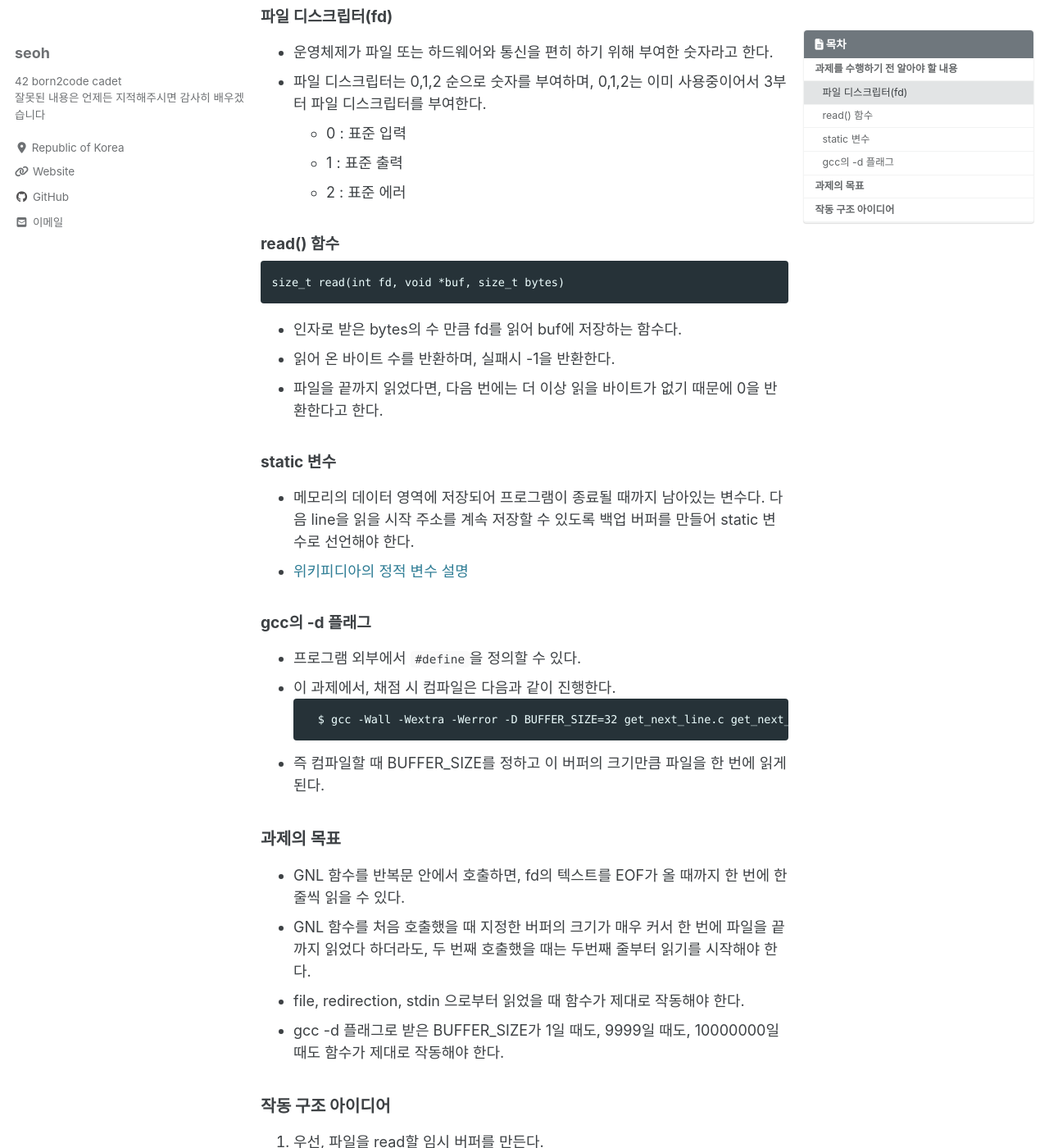
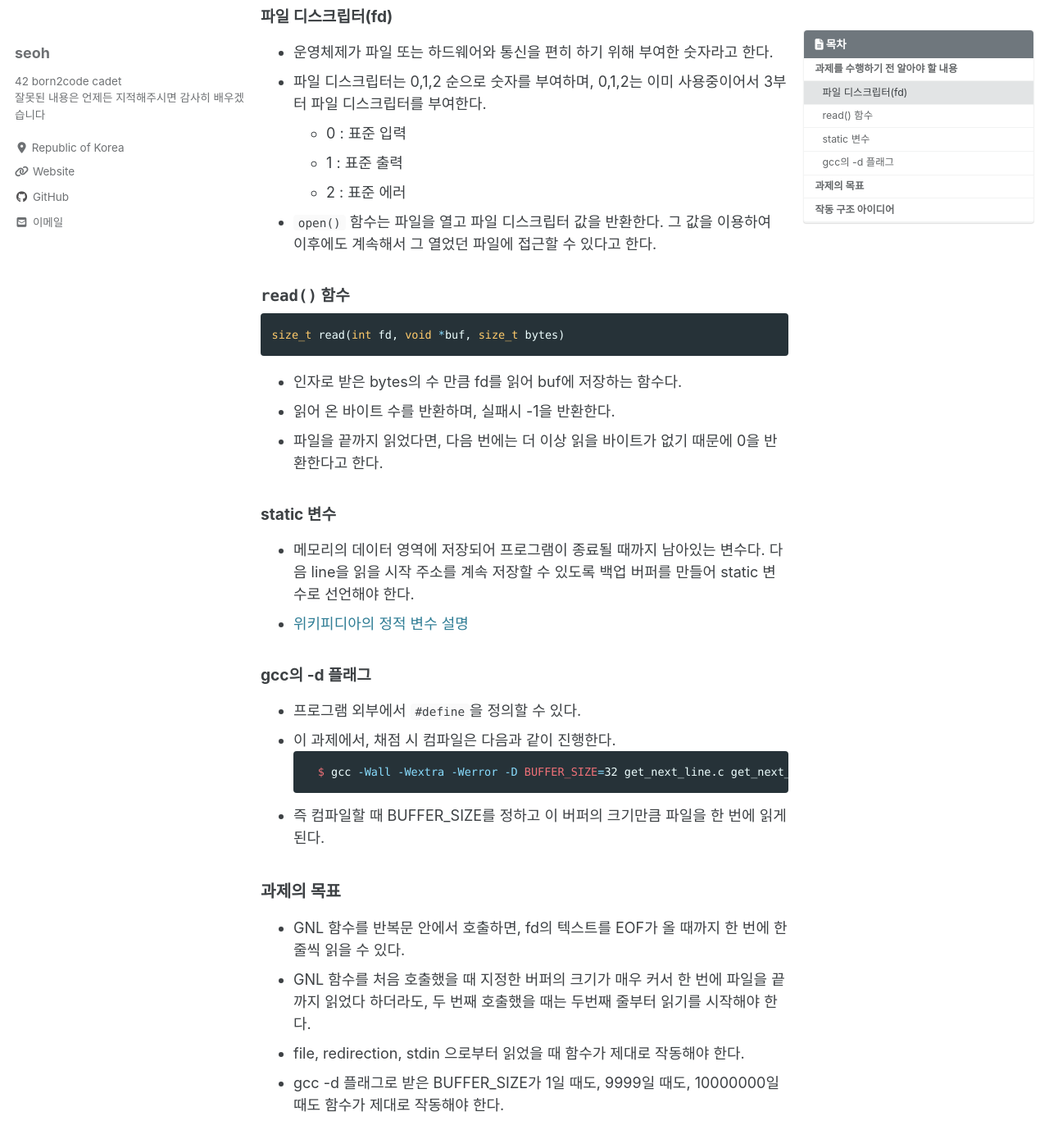
Before and after one commit to ohseyong/ohseyong.github.io, a Jekyll site: the page built from _posts/2020-06-30-Get-Next-Line.md, in a window 1280 px wide and 1400 px high, scrolled down 354 px. Shown: the whole window at 82% size. Built offline with Jekyll 4.4.1, drawn with Linux system fonts in a browser that asks for light colours; cached includes are drawn as plain includes; nearby versions of some CDN libraries; comment, search, counter and statistics services are not loaded; some of the changed text lies outside the part shown.

Commit message:
fixed some files

````diff
--- a/_posts/2020-06-30-Get-Next-Line.md
+++ b/_posts/2020-06-30-Get-Next-Line.md
@@ -21,9 +21,11 @@ toc_sticky: true
    * 0 : 표준 입력
    * 1 : 표준 출력
    * 2 : 표준 에러
+ * `open()` 함수는 파일을 열고 파일 디스크립터 값을 반환한다. 그 값을 이용하여 이후에도 계속해서 그 열었던 파일에 접근할 수 있다고 한다.
 
-#### read() 함수
-```
+
+#### `read()` 함수
+```c
 size_t read(int fd, void *buf, size_t bytes)
 ```
  * 인자로 받은 bytes의 수 만큼 fd를 읽어 buf에 저장하는 함수다.
@@ -37,7 +39,7 @@ size_t read(int fd, void *buf, size_t bytes)
 #### gcc의 -d 플래그
  * 프로그램 외부에서 `#define`을 정의할 수 있다.
  * 이 과제에서, 채점 시 컴파일은 다음과 같이 진행한다.
-```
+```shell
   $ gcc -Wall -Wextra -Werror -D BUFFER_SIZE=32 get_next_line.c get_next_line_utils.c
 ```
  * 즉 컴파일할 때 BUFFER_SIZE를 정하고 이 버퍼의 크기만큼 파일을 한 번에 읽게 된다.
@@ -50,18 +52,19 @@ size_t read(int fd, void *buf, size_t bytes)
 
 ### 작동 구조 아이디어
   1. 우선, 파일을 read할 임시 버퍼를 만든다.
-```
+```c
 char buf[BUFFER_SIZE];
 ```
   2.  read한 버퍼를 저장해 둘(백업할) static 버퍼를 만든다.
-```
+```c
 static char *backup
 ```
   3. `read(fd, buf, BUFFER_SIZE);` 를 해서 버퍼만큼 라인을 읽는다. 그리고 `buf`를 정적 변수 `backup`에 백업한다.
   4. `backup` 안에 개행문자가 있는지 없는지 검사한다.
   5. 개행문자가 있으면 다음 단계로 넘어가고, 없으면 개행문자가 있을 때가지 3번으로 돌아가 파일을 계속 읽는다.
      * 이와 동시에 기존에 백업한 내용에 계속 합친다. (이 기능을 구현하는 함수 추가)
-  7. 개행문자가 있는 `backup`을 개행문자 전과 후로 잘라서, 개행문자 전까지는 line에 주고, 개행문자 후는 다시 static 변수 `backup`에 넣는다.
+  7. 개행문자가 있는 `backup`을 개행문자 전과 후로 잘라서, 개행문자 전까지는 line에 주고, 개행문자 후는 다시 static 변수 `backup`에 넣는다
+    7. .
 
-  ---
+---
   아직 진행 중인 과제라, 미완성 글입니다. 추후 추가 작성하겠습니다.
````
Also changed, not shown: _posts/2020-06-05-jekylltips.md (line endings or trailing spaces).
